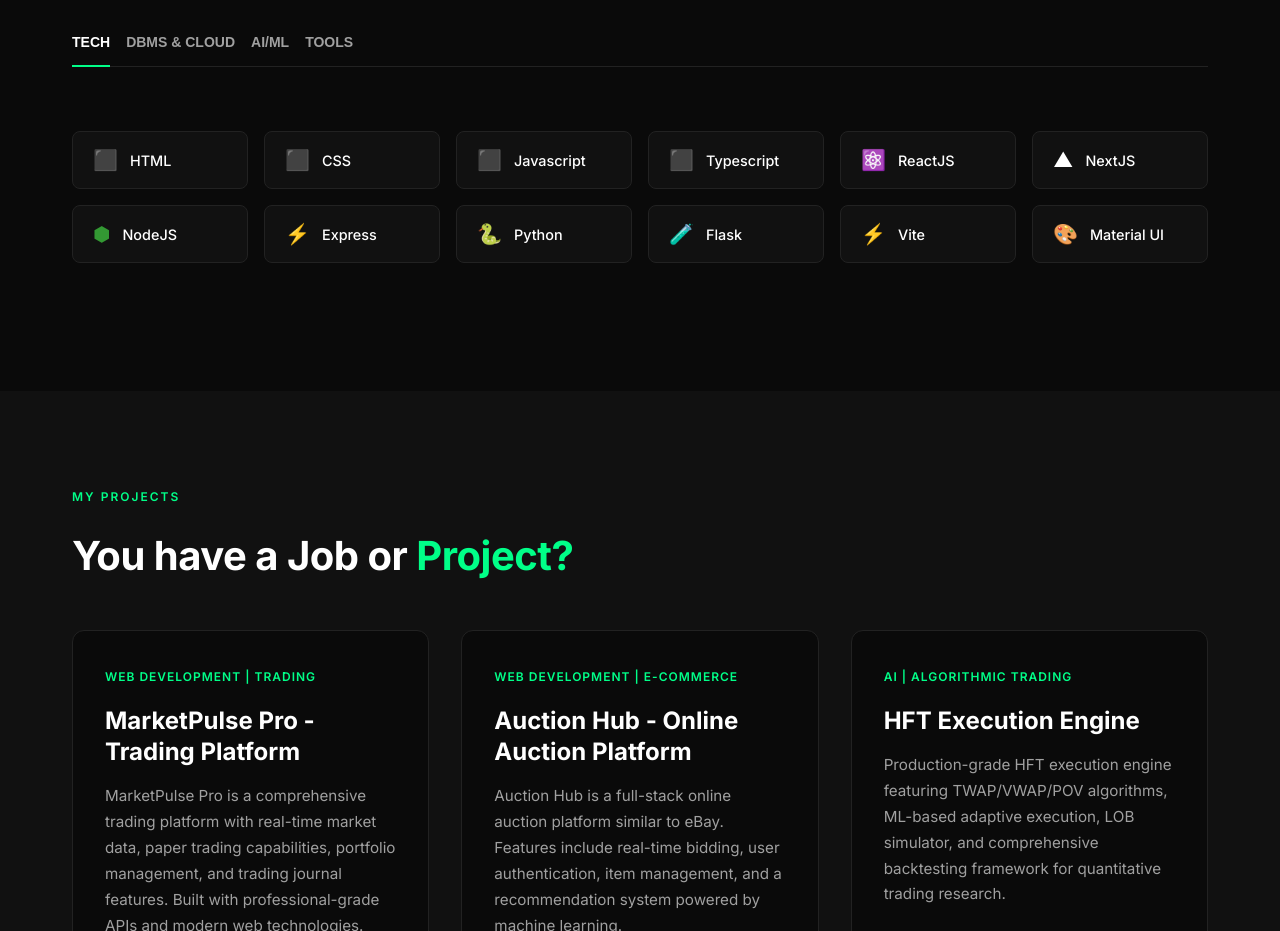
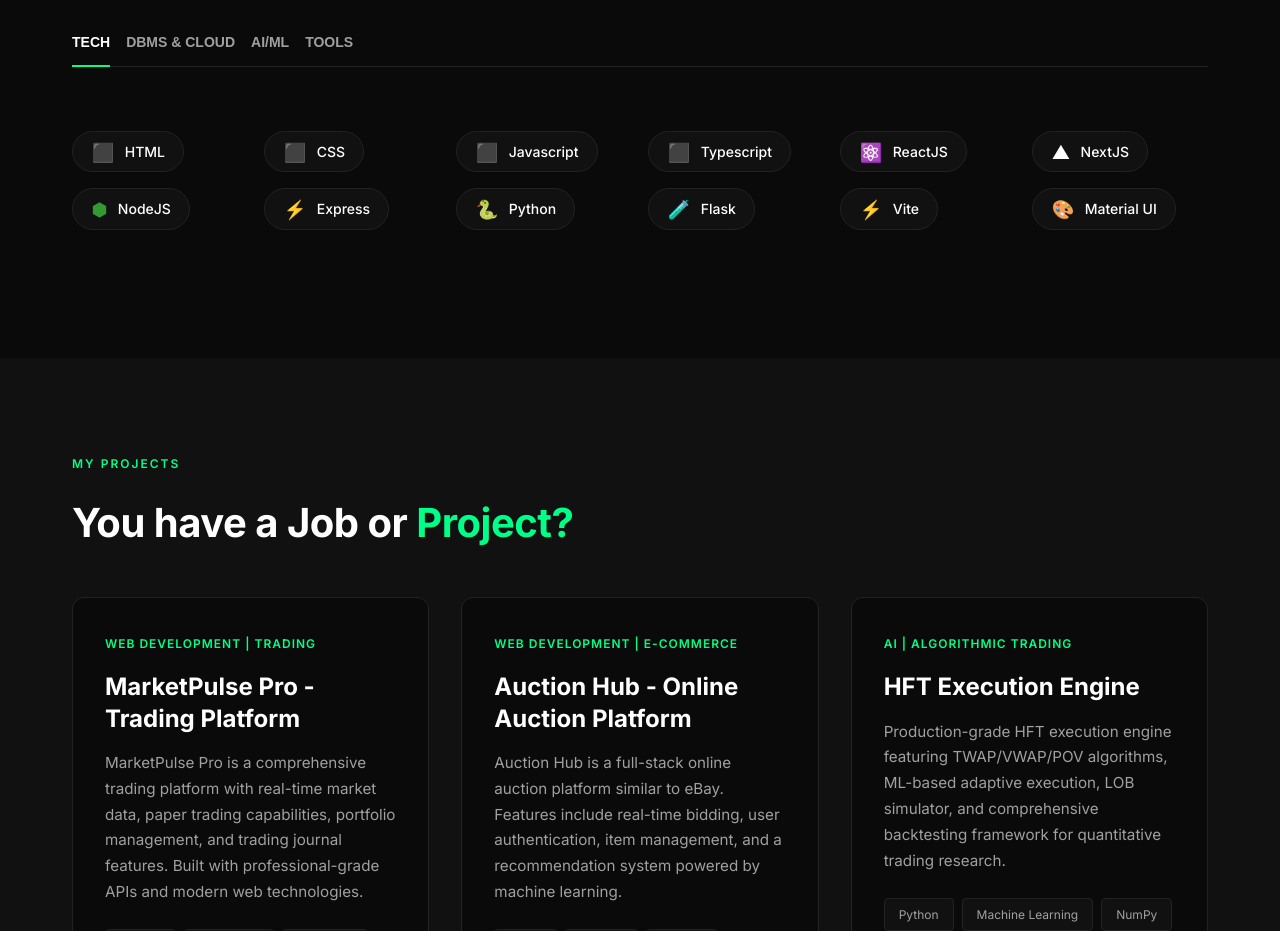
Before and after one commit to badrinagarjun/badrinagarjun.github.io, a plain HTML site: page index.html in a window 1280 px wide. Shown: the part 1780-2711 px from the top of the page. Drawn offline with Linux system fonts and the light colour scheme; some icons are missing.

Commit message:
Style update: pill-shaped skill items with better hover effects

```diff
--- a/styles.css
+++ b/styles.css
@@ -299,33 +299,37 @@ section {
 
 .skill-item {
     background: var(--bg-secondary);
-    padding: 0.75rem 1.25rem;
-    border-radius: 8px;
+    padding: 0.65rem 1.15rem;
+    border-radius: 50px;
     border: 1px solid var(--border);
     font-weight: 500;
     transition: all 0.3s ease;
     display: flex;
     flex-direction: row;
     align-items: center;
-    gap: 0.75rem;
+    gap: 0.65rem;
     justify-content: flex-start;
+    width: fit-content;
 }
 
 .skill-icon {
-    font-size: 1.25rem;
+    font-size: 1.15rem;
     flex-shrink: 0;
+    line-height: 1;
 }
 
 .skill-item span:last-child {
-    font-size: 0.9rem;
+    font-size: 0.875rem;
     color: var(--text-primary);
     white-space: nowrap;
+    line-height: 1;
 }
 
 .skill-item:hover {
     border-color: var(--accent);
-    transform: translateY(-2px);
-    background: rgba(0, 255, 136, 0.05);
+    transform: translateY(-3px);
+    background: rgba(0, 255, 136, 0.08);
+    box-shadow: 0 4px 12px rgba(0, 255, 136, 0.15);
 }
 
 .skill-item:hover .skill-icon {
```
